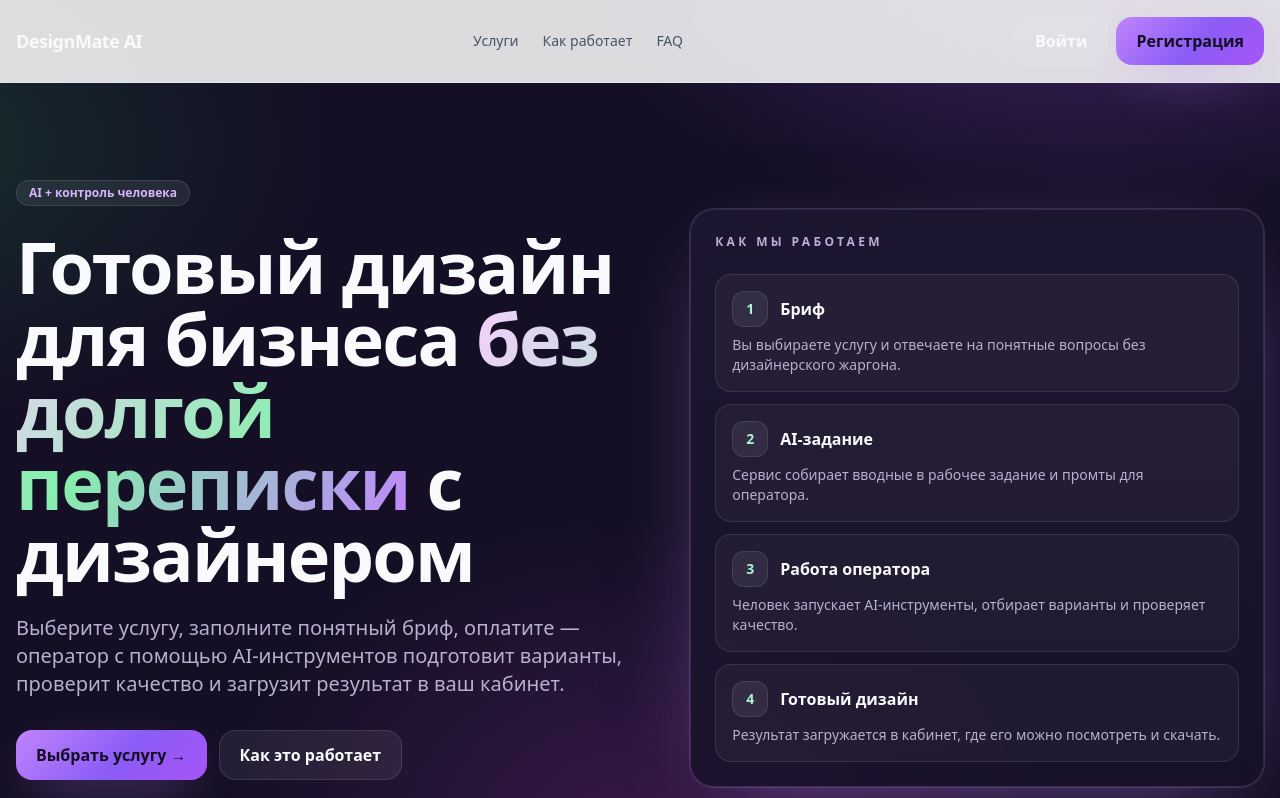
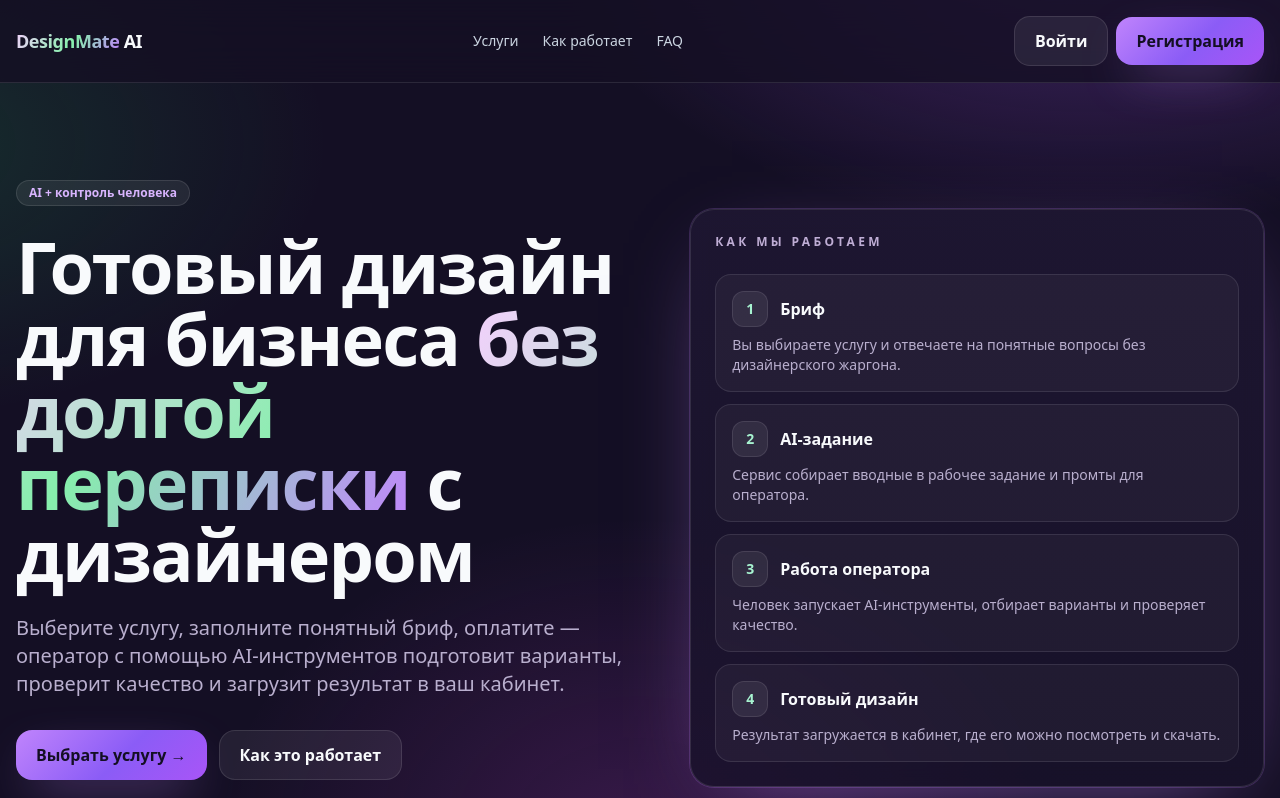
Before and after one commit to vtopstudio/new, a Next.js app: page / in a window 1280 px wide. Shown: the top 798 px of the page. Built offline with nearby package versions, Linux system fonts and the light colour scheme; no server answers.

Commit message:
Restyle header for dark UI

```diff
--- a/src/components/header.tsx
+++ b/src/components/header.tsx
@@ -6,16 +6,18 @@ import { SignOutButton } from "@/components/sign-out-button";
 export async function Header() {
   const session = await getServerSession(authOptions);
   return (
-    <header className="sticky top-0 z-20 border-b border-slate-200 bg-white/85 backdrop-blur">
+    <header className="sticky top-0 z-20 border-b border-white/10 bg-[#140f24]/80 backdrop-blur-xl">
       <div className="mx-auto flex max-w-7xl items-center justify-between px-4 py-4">
-        <Link href="/" className="text-lg font-black tracking-tight">DesignMate AI</Link>
-        <nav className="hidden items-center gap-6 text-sm font-medium text-slate-600 md:flex">
-          <Link href="/services">Услуги</Link>
-          <Link href="/#process">Как работает</Link>
-          <Link href="/#faq">FAQ</Link>
-          {session?.user && <Link href="/dashboard">Кабинет</Link>}
-          {session?.user && <Link href="/dashboard/orders">Мои заказы</Link>}
-          {isStaff(session?.user?.role) && <Link href="/admin/orders">Админка</Link>}
+        <Link href="/" className="text-lg font-black tracking-tight">
+          <span className="text-gradient">DesignMate</span> AI
+        </Link>
+        <nav className="hidden items-center gap-6 text-sm font-medium text-slate-300 md:flex">
+          <Link className="hover:text-white" href="/services">Услуги</Link>
+          <Link className="hover:text-white" href="/#process">Как работает</Link>
+          <Link className="hover:text-white" href="/#faq">FAQ</Link>
+          {session?.user && <Link className="hover:text-white" href="/dashboard">Кабинет</Link>}
+          {session?.user && <Link className="hover:text-white" href="/dashboard/orders">Мои заказы</Link>}
+          {isStaff(session?.user?.role) && <Link className="hover:text-white" href="/admin/orders">Админка</Link>}
         </nav>
         <div className="flex items-center gap-2">
           {session?.user ? (
```
